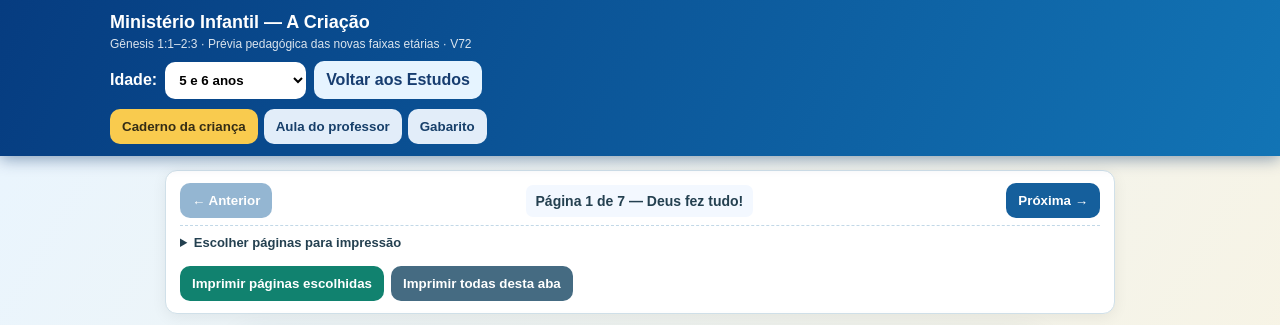
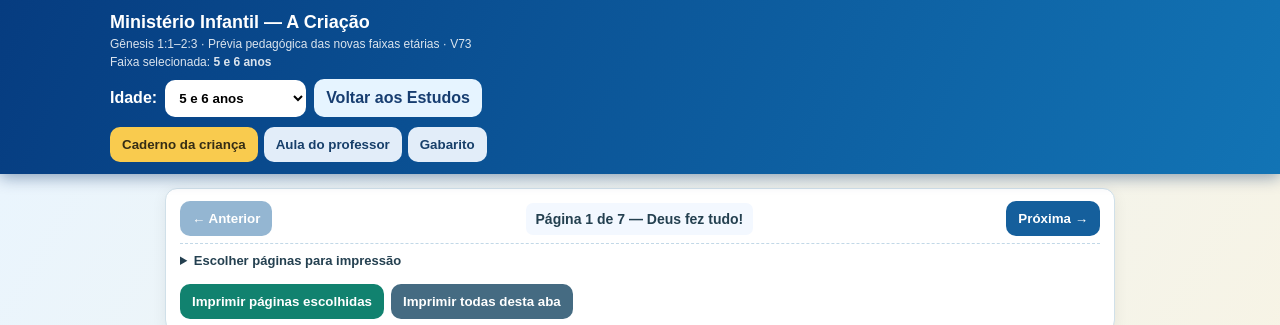
Before and after one commit to gavsolucoescontabeis-commits/ministerio-infantil, a plain HTML site: page estudos/pacotes/criacao-faixas-v72.html in a window 1280 px wide. Shown: the top 325 px of the page. Drawn offline with Linux system fonts and the light colour scheme.

Commit message:
V73: clarify selected age in preview header and version

```diff
--- a/estudos/pacotes/criacao-faixas-v72.html
+++ b/estudos/pacotes/criacao-faixas-v72.html
@@ -10,7 +10,8 @@
 <a class="skip" href="#pageHost">Ir para as páginas</a>
 <header class="top">
 <strong>Ministério Infantil — A Criação</strong>
-<p>Gênesis 1:1–2:3 · Prévia pedagógica das novas faixas etárias · V72</p>
+<p>Gênesis 1:1–2:3 · Prévia pedagógica das novas faixas etárias · V73</p>
+<p>Faixa selecionada: <b id="currentAge">5 e 6 anos</b></p>
 <div class="top-control">
 <label for="agePicker"><b>Idade:</b></label>
 <select id="agePicker"><option value="5-6">5 e 6 anos</option><option value="10-12">10, 11 e 12 anos</option></select>
```
